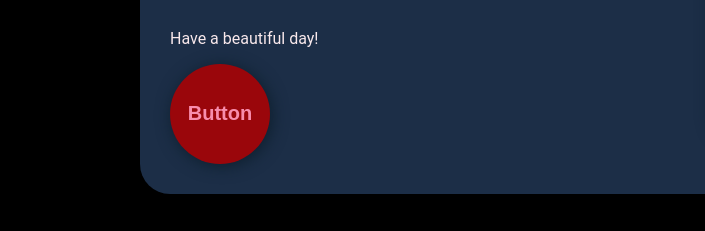
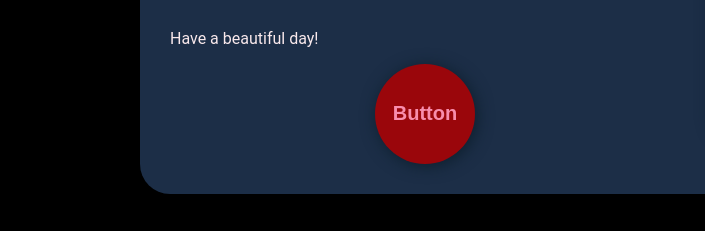
Before and after one commit to IsabelParedes/top-landing-page, a plain HTML site: page index.html in a window 1280 px wide. Shown: the part 266-497 px from the top of the page, 0-705 px from the left. Drawn offline with Linux system fonts and the light colour scheme; grey boxes are pictures that could not be loaded.

Commit message:
Align button

```diff
--- a/style.css
+++ b/style.css
@@ -61,7 +61,7 @@ body {
     flex-direction: column;
 }
 
-.banner-text button {
+.banner-text a {
     align-self: center;
 }
 
```
